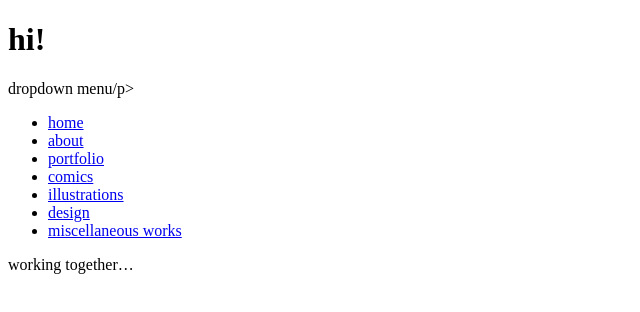
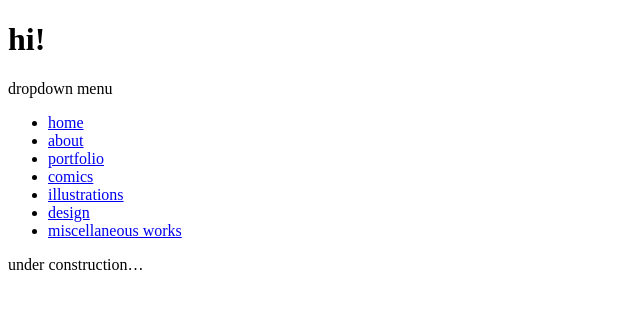
Before and after one commit to yuemmo/yuemmo.github.io, a plain HTML site: page index.html in a window 1280 px wide. Shown: the full height of the page, 0-640 px from the left. Drawn offline with Linux system fonts and the light colour scheme.

Commit message:
update 202212161851

```diff
--- a/index.html
+++ b/index.html
@@ -7,7 +7,7 @@
     </head>
     <body>
         <h1>hi!</h1>
-        <p>dropdown menu/p>
+        <p>dropdown menu</p>
         <ul>
             <li>
                 <a href="https://yuemmo.github.io">home</a>
@@ -31,7 +31,7 @@
                 <a href="https://yuemmo.github.io/misc-works">miscellaneous works</a>
             </li>
         </ul>
-        <p>working together…</p>
+        <p>under construction…</p>
 
     </body>
 </html>
```
